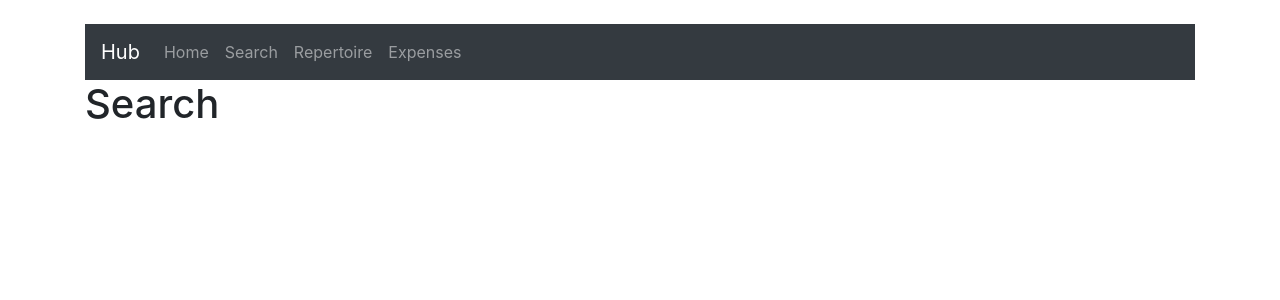
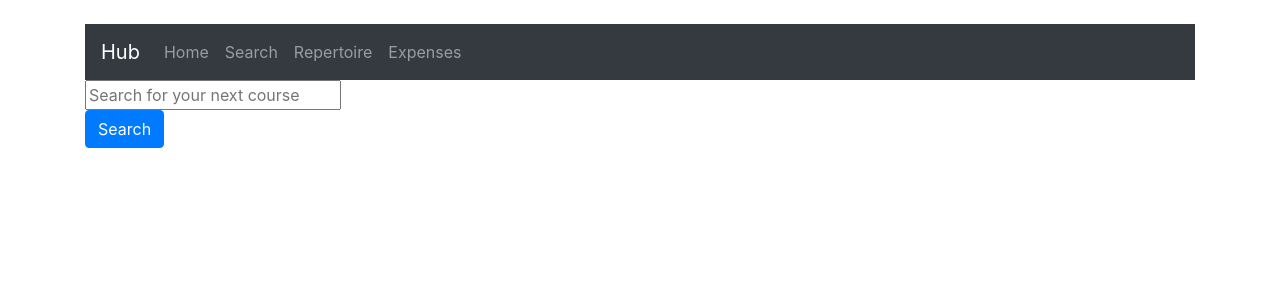
Before and after one commit to LauraJNichols/fullstack_app, a React (Create React App) app in the folder client/: page /search in a window 1280 px wide. Shown: the top 300 px of the page. Built offline with nearby package versions, Linux system fonts and the light colour scheme.

Commit message:
Working button route

```diff
--- a/client/package.json
+++ b/client/package.json
@@ -6,7 +6,7 @@
     "axios": "^0.18.0",
     "bootstrap": "^4.3.1",
     "react": "^16.5.0",
-    "react-bootstrap": "^1.0.0-beta.14",
+    "react-bootstrap": "^1.0.0-beta.15",
     "react-dom": "^16.5.0",
     "react-router-dom": "^5.1.2",
     "react-scripts": "^3.2.0"
--- a/client/src/App.js
+++ b/client/src/App.js
@@ -1,12 +1,11 @@
 // /client/App.js
 import React, { Component } from 'react';
-import axios from 'axios';
 import Navbar from 'react-bootstrap/Navbar'
 import Nav from 'react-bootstrap/Nav'
-import Table from 'react-bootstrap/Table'
 import Repertoire from './repertoire'
 import Expenses from './expenses'
 import Search from './search'
+import Results from './results'
 import { Route, Link, BrowserRouter as Router } from 'react-router-dom'
 
 import 'bootstrap/dist/css/bootstrap.min.css';
@@ -60,6 +59,7 @@ class Header extends React.Component {
                   <Route path="/expenses" component={Expenses} />
                   <Route path="/repertoire" component={Repertoire} />
                   <Route path="/search" component={Search} />
+                  <Route path="/results" component={Results} />
                 </div>
             </Router>
           </div>
--- /dev/null
+++ b/client/src/results.js
@@ -0,0 +1,39 @@
+import React from 'react'
+import axios from "axios";
+
+function getSearch(searchObj) {
+    axios
+      .get("http://localhost:5000/search", {
+        params: {
+          searchTerm: searchObj
+        }
+      })
+      .then(function(response) {
+        console.log(response);
+      })
+      .catch(function(error) {
+        console.log(error);
+      });
+  }
+
+class Results extends React.Component {
+
+    constructor(props) {
+        super(props);
+        this.state = {
+            results: [
+                {
+                    "title": "Agile 101"
+                },
+                {
+                    "title": "Agile 104"
+                }
+            ]
+        };
+      }
+
+  render() {
+    return <h1>Results</h1>
+  }
+}
+export default Results
--- a/client/src/search.js
+++ b/client/src/search.js
@@ -1,7 +1,8 @@
 import React from 'react'
+import SearchBar from './searchbar'
 class Search extends React.Component {
   render() {
-    return <h1>Search</h1>
+    return <SearchBar/>
   }
 }
 export default Search
--- /dev/null
+++ b/client/src/searchbar.js
@@ -0,0 +1,44 @@
+import React, { Component } from "react";
+import axios from "axios";
+import { Route, Redirect, Link } from 'react-router-dom'
+import Results from './results'
+
+class SearchBar extends Component {
+
+    constructor(props){
+        super(props)
+        this.state = {
+            // site: "",
+            searchTerm: ""
+          };
+        this.handleChange = this.handleChange.bind(this);
+    }
+
+    handleChange(evt) {
+        this.setState({ searchTerm: evt.target.value });
+    }
+
+    render() {
+        return (
+            <div>
+                <div className="c-form-combo__cell">
+                    <input
+                        type="text"
+                        name="searchTerm"
+                        className="c-form-combo__input c-form-input"
+                        placeholder="Search for your next course"
+                        id="f-combo"
+                        value={this.state.value}
+                        onChange={this.handleChange}
+                    />
+                </div>
+                <Link to={{
+                    pathname: `/results`,
+                    search: `?searchTerm=${this.state.searchTerm}`
+                }} className="btn btn-primary">Search</Link>
+            </div>
+
+        );
+    }
+}
+export default SearchBar;
```
Also changed, not shown: 1 other file (tests, documents, lock files or other folders).
